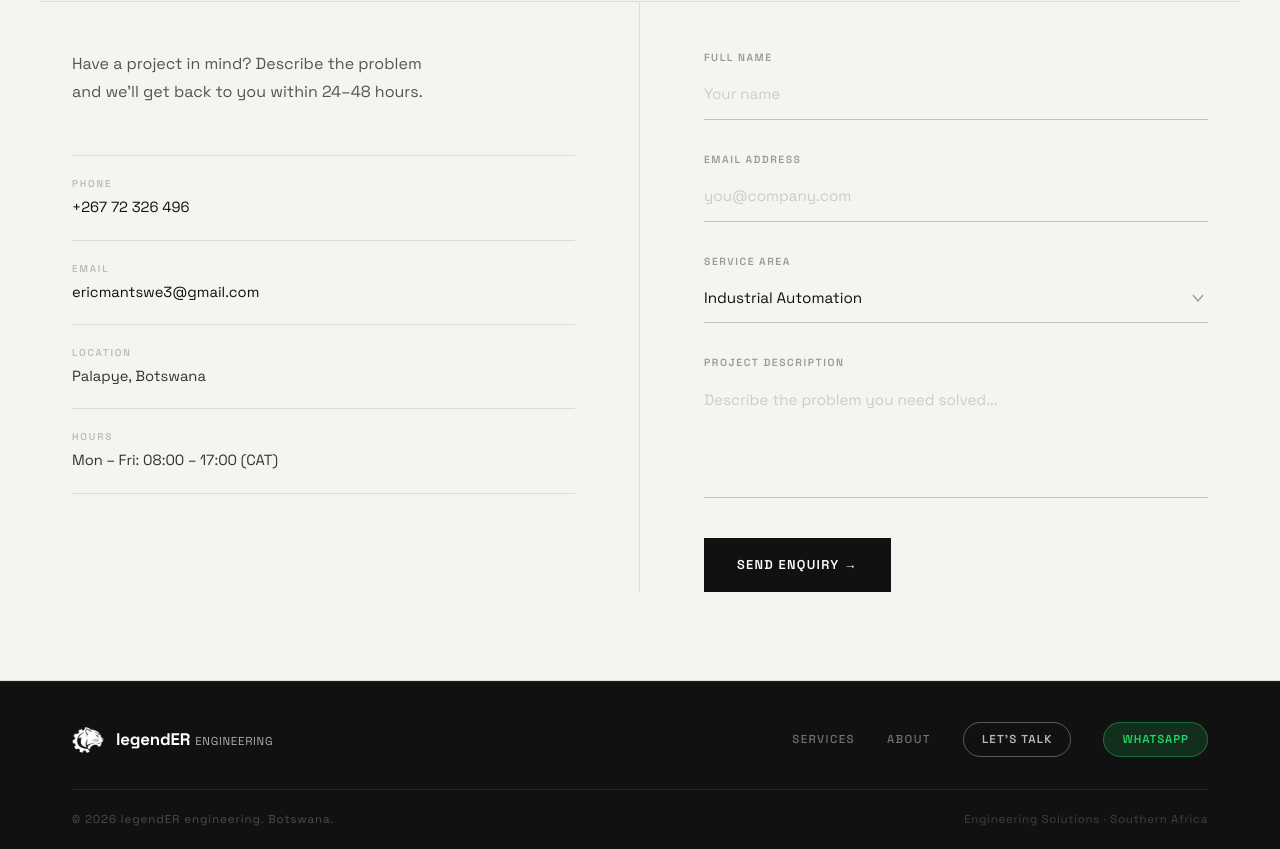
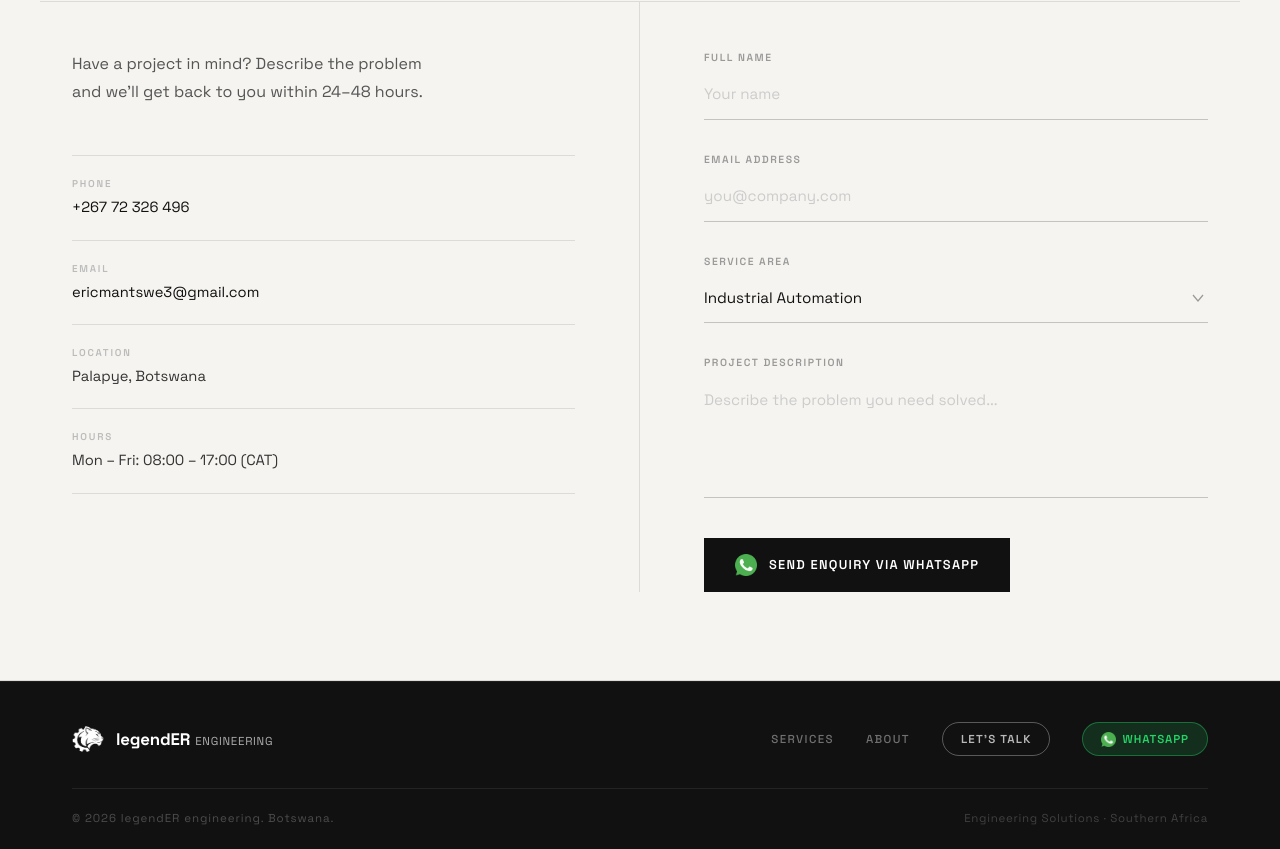
Before and after one commit to ericmantswe/LegendER-Engineering, a React (Vite) app: page / in a window 1280 px wide. Shown: the part 3810-4659 px from the top of the page. Built offline with nearby package versions, Linux system fonts and the light colour scheme.

Commit message:
feat: use whatsapp.png for WhatsApp buttons

```diff
--- a/src/components/Contact.tsx
+++ b/src/components/Contact.tsx
@@ -411,14 +411,22 @@ export const Contact: React.FC<ContactProps> = ({ prefilledService }) => {
                   letterSpacing: '0.1em',
                   textTransform: 'uppercase',
                   color: '#fff',
-                  padding: '16px 32px',
+                  padding: '15px 30px',
                   alignSelf: 'flex-start',
                   transition: 'opacity 0.2s',
+                  display: 'inline-flex',
+                  alignItems: 'center',
+                  gap: 12,
                 }}
                 onMouseEnter={e => (e.currentTarget.style.opacity = '0.8')}
                 onMouseLeave={e => (e.currentTarget.style.opacity = '1')}
               >
-                Send Enquiry →
+                <img
+                  src="/whatsapp.png"
+                  alt="WhatsApp"
+                  style={{ width: 22, height: 22, objectFit: 'contain', display: 'block' }}
+                />
+                Send Enquiry via WhatsApp
               </button>
             </form>
           )}
--- a/src/components/Footer.tsx
+++ b/src/components/Footer.tsx
@@ -161,6 +161,11 @@ export const Footer: React.FC<FooterProps> = ({ onContact }) => {
                 e.currentTarget.style.borderColor = 'rgba(37, 211, 102, 0.4)';
               }}
             >
+              <img
+                src="/whatsapp.png"
+                alt="WhatsApp"
+                style={{ width: 15, height: 15, objectFit: 'contain', display: 'block' }}
+              />
               WhatsApp
             </a>
           </div>
```
Also changed, not shown: public/whatsapp.png (added).
